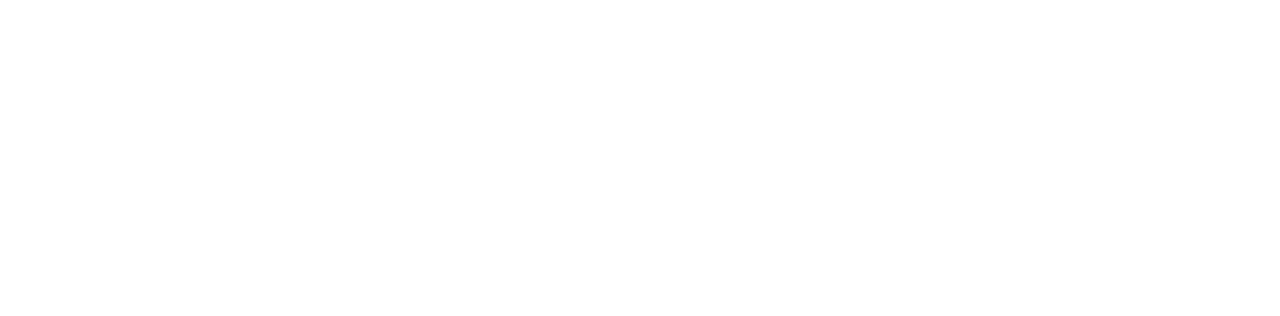
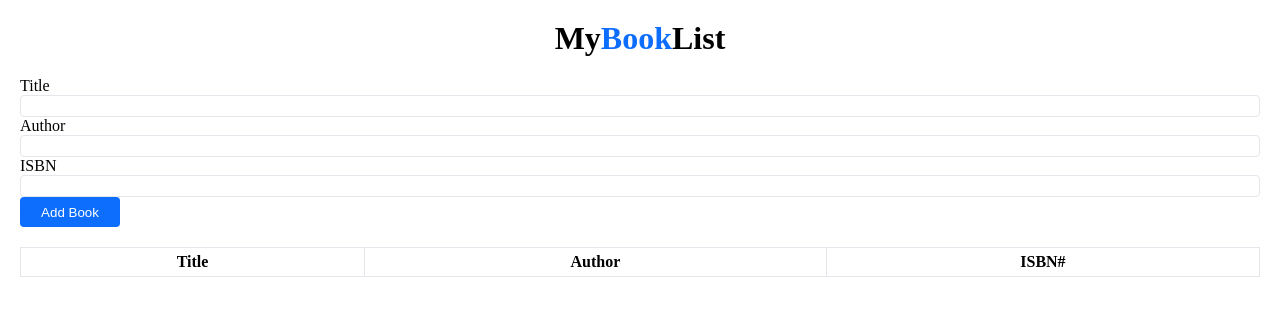
Before and after one commit to acciojob/book-list-prince-k1, a website: page main.html in a window 1280 px wide. Drawn offline with Linux system fonts and the light colour scheme.

Commit message:
created a submission

```diff
--- a/main.html
+++ b/main.html
@@ -8,6 +8,29 @@
 
 <body>
 	<!-- the entire body must be written by student -->
+	<h1>My<span>Book</span>List</h1>
+   <div class="form-group">
+    <div>Title</div>
+    <input type="text" id="title">
+    <div>Author</div>
+    <input type="text" id="author">
+    <div>ISBN</div>
+    <input type="text" id="isbn">
+    <button id="submit">Add Book</button>
+   </div>
+   <table class="table table-stripped">
+    <thead>
+      <tr>
+        <th>Title</th>
+        <th>Author</th>
+        <th>ISBN#</th>
+      </tr>
+
+    </thead>
+    <tbody id="book-list">
+
+    </tbody>
+   </table>
     <script type="text/javascript" src="./script.js">
 </script>
 
--- a/script.js
+++ b/script.js
@@ -1 +1,25 @@
 //your JS code here. If required.
+let title = document.querySelector('#title');
+let author = document.querySelector('#author');
+let isbn = document.querySelector('#isbn');
+let btn = document.querySelector('#submit');
+let body = document.querySelector('#book-list');
+btn.addEventListener('click', () => {
+
+	let tr = document.createElement('tr');
+	let arr = [title.value, author.value, isbn.value];
+	for(let i = 0; i < 3; i++){
+		let td = document.createElement('td');
+		td.innerText = arr[i];
+		tr.appendChild(td);
+	}
+	let td = document.createElement('td');
+	td.innerHTML = `<button id = "delete" class = "delete" onclick ="deleteElement(this)">X</button>`;
+	tr.appendChild(td);
+	body.appendChild(tr);
+})
+
+function deleteElement(event){
+	let tr = event.parentNode.parentNode;
+	tr.remove();
+}
--- a/styles.css
+++ b/styles.css
@@ -1 +1,61 @@
 /*  your css code here. If applicable */
+*{
+  margin: 0;
+  padding: 0;
+}
+
+body{
+  display: flex;
+  flex-direction: column;
+  gap: 20px;
+  align-items: center;
+  justify-content: center;
+  margin: 20px;
+}
+
+span{
+  color: #0D6EFD;
+}
+.form-group{
+  display: flex;
+  flex-direction: column;
+  width: 100%;
+}
+
+button{
+  color: white;
+  background-color: #0D6EFD;
+  width: 100px;
+  height: 30px;
+  border: none;
+  border-radius: 4px;
+}
+
+input{
+  border: 0.2px solid #E3E6EA;
+  border-radius: 4px;
+  height: 20px;
+}
+
+.table{
+  width: 100%;
+  border-collapse: collapse;
+  /* border: 1px solid black; */
+
+}
+
+.table, th, td{
+  border: 1px solid #E3E6EA;
+  padding: 5px 10px;
+}
+
+td{
+  text-align: center;
+}
+
+#delete{
+  height: 20px;
+  width: 20px;
+  background-color: red;
+  color: white;
+}
```
